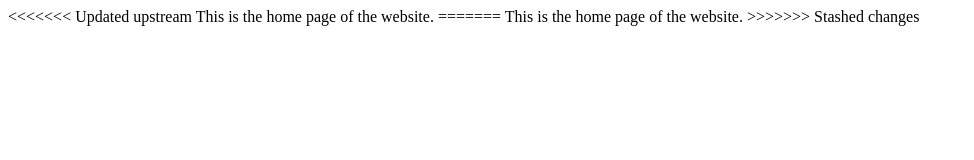
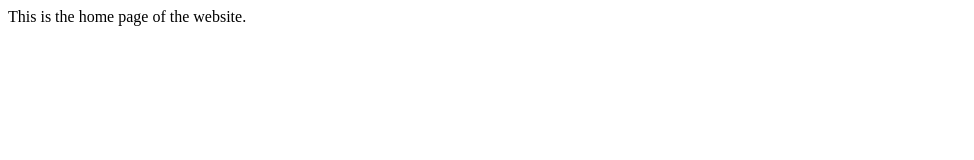
Before and after one commit to nitika807/Assignment_Git, a plain HTML site: page index.html in a window 1280 px wide. Shown: the whole page, without its empty margins (0-974 px from the left). Drawn offline with Linux system fonts and the light colour scheme.

Commit message:
practice on restore/reset commands

```diff
--- a/index.html
+++ b/index.html
@@ -5,10 +5,8 @@
     <title>Title</title>
 </head>
 <body>
-<<<<<<< Updated upstream
-This is the home page of the website. <!--EXAMPLE-->
-=======
+
 This is the home page of the website. <!-- -->
->>>>>>> Stashed changes
+
 </body>
 </html>
```
